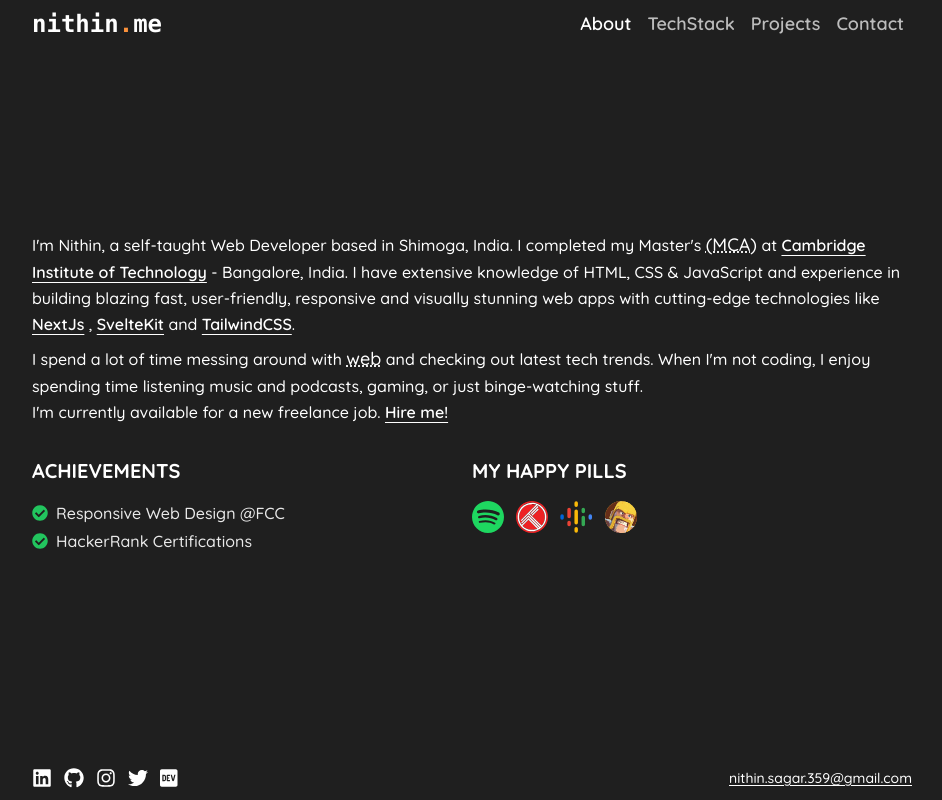
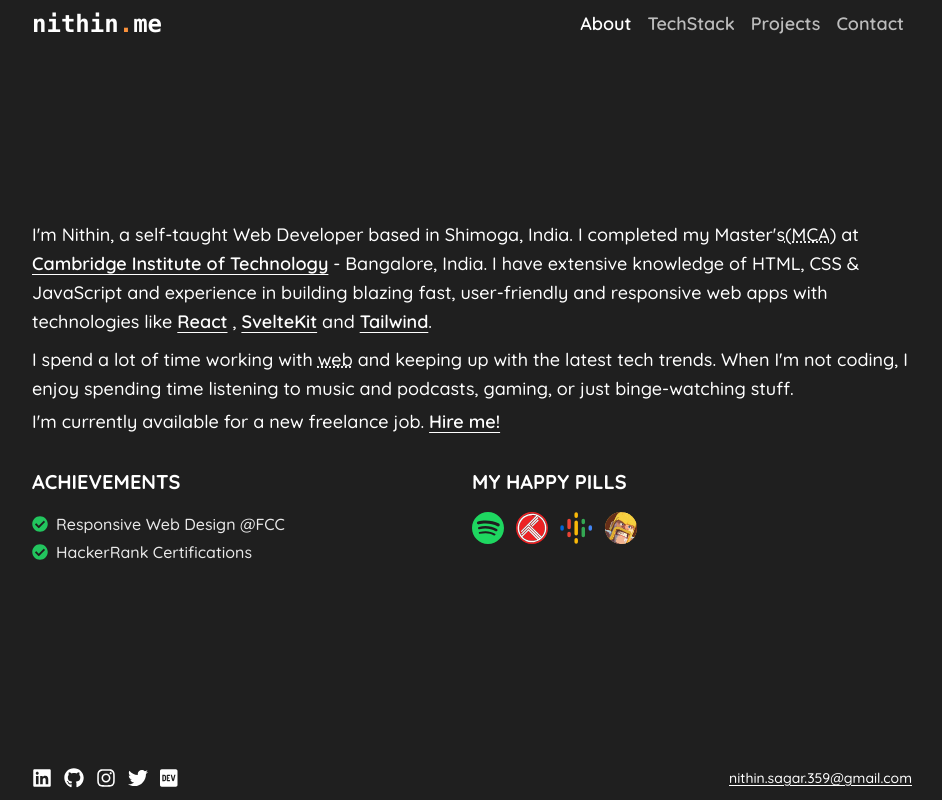
Before and after one commit to nithinK-142/nithin.me, a Next.js app: page /about in a window 1280 px wide. Shown: the whole page, without its empty margins (168-1110 px from the left). Built offline with nearby package versions, Linux system fonts and the light colour scheme.

Commit message:
update: about final bio.

```diff
--- a/app/(routes)/about/page.tsx
+++ b/app/(routes)/about/page.tsx
@@ -5,91 +5,49 @@ const AboutPage = () => {
   return (
     <section className="md:mb-6">
     <div className="space-y-4">
-        <div className="leading-relaxed">
-          <p className="block pt-4 lg:hidden">
-            Proficient in HTML, CSS & JavaScript and passionate about building
-            blazing fast, user-friendly, responsive and visually stunning web
-            applications with cutting-edge technologies like NextJs , SvelteKit
-            and TailwindCSS. Focused on continuous learning to stay ahead in the
-            ever-evolving realm of web. Collaborative team player & dedicated to
-            staying updated on the latest trends.
-          </p>
+        <div className="text-lg leading-relaxed">
             <p className="about-para">
-            I&apos;m <span>Nithin,</span> a self-taught{" "}
-            <span>Web Developer</span> based in{" "}
-            Shimoga, India{". "}
-            I completed my Master&apos;s <abbr
-                className="about-abbr"
-                title="Master of Computer Applications"
-              >
+                I'm <span>Nithin,</span> a self-taught{" "} <span>Web Developer</span> based in{" "} Shimoga, India{". "} I completed my Master's
+                <abbr className="about-abbr" title="Master of Computer Applications">
                     &#40;MCA&#41;
-              </abbr>{" "} at {" "}
-              <a
-                href="https://www.cambridge.edu.in/"
-                target="_blank"
-                rel="noopener noreferrer"
-                className="about-link"
-              >
+                </abbr>
+                {" "} at {" "}
+                <a href="https://www.cambridge.edu.in/" target="_blank" rel="noopener noreferrer" className="about-link">
                     Cambridge Institute of Technology
-              </a>{" "}
-              - Bangalore, India
-              {". "}
-            I have extensive knowledge of HTML, CSS & JavaScript and experience
-            in building blazing fast, user-friendly, responsive and visually
-            stunning web apps with cutting-edge technologies like{" "}
-            <a
-              href="https://nextjs.org"
-              target="_blank"
-              rel="noopener noreferrer"
-              className="about-link"
-            >
-              NextJs
-            </a>{" "}
-            ,{" "}
-            <a
-              href="https://svelte.dev"
-              target="_blank"
-              rel="noopener noreferrer"
-              className="about-link"
-            >
+                </a>
+                {" "} - Bangalore, India{". "} I have extensive knowledge of HTML, CSS & JavaScript and experience in building blazing fast, user-friendly and responsive web apps with technologies like{" "}
+                <a href="https://react.dev" target="_blank" rel="noopener noreferrer" className="about-link">
+                    React
+                </a>
+                {" "} ,{" "}
+                <a href="https://svelte.dev" target="_blank" rel="noopener noreferrer" className="about-link">
                     SvelteKit
-            </a>{" "}
-            and{" "}
-            <a
-              href="https://tailwindcss.com/"
-              target="_blank"
-              rel="noopener noreferrer"
-              className="about-link"
-            >
-              TailwindCSS
+                </a>
+                {" "} and{" "}
+                <a href="https://tailwindcss.com/" target="_blank" rel="noopener noreferrer" className="about-link">
+                    Tailwind
                 </a>
                 .
             </p>
             <p className="about-para">
-            I spend a lot of time messing around with{" "}
+                I spend a lot of time working with{" "}
                 <abbr className="about-abbr" title="HTML, CSS & JavaScript">
                     web
-            </abbr>{" "}
-            and checking out latest tech trends. When I&apos;m not coding, I enjoy spending time
-            listening music and podcasts, gaming, or just binge-watching stuff.
+                </abbr>
+                {" "}and keeping up with the latest tech trends. When I'm not coding, I enjoy spending time listening to music and podcasts, gaming, or just binge-watching stuff.
             </p>
-          <p>
-            I&apos;m currently available for a new freelance job.{" "}
-            <a
-              href="https://www.fiverr.com/nithin_webdev?up_rollout=true"
-              className="about-link"
-              target="_blank"
-              rel="noreferrer"
-            >
+            <p className="pt-1">
+                I'm currently available for a new freelance job.{" "}
+                <a href="https://www.fiverr.com/nithin_webdev?up_rollout=true" className="about-link" target="_blank" rel="noreferrer">
                     Hire me!
                 </a>
             </p>
         </div>
 
         <Extra />
-
     </div>
 </section>
+
   );
 };
 
--- a/app/globals.css
+++ b/app/globals.css
@@ -15,7 +15,7 @@
 }
 
 .about-link {
-  @apply font-semibold underline underline-offset-4;
+  @apply font-semibold underline underline-offset-4 hover:opacity-80;
 }
 
 .about-extra {
@@ -27,7 +27,7 @@
 }
 
 .about-abbr {
-  @apply text-lg hover:text-blue-500
+  @apply hover:text-blue-500
 }
 
 .happy-icons {
```
Lines whose indentation alone changed are shown as unchanged.
